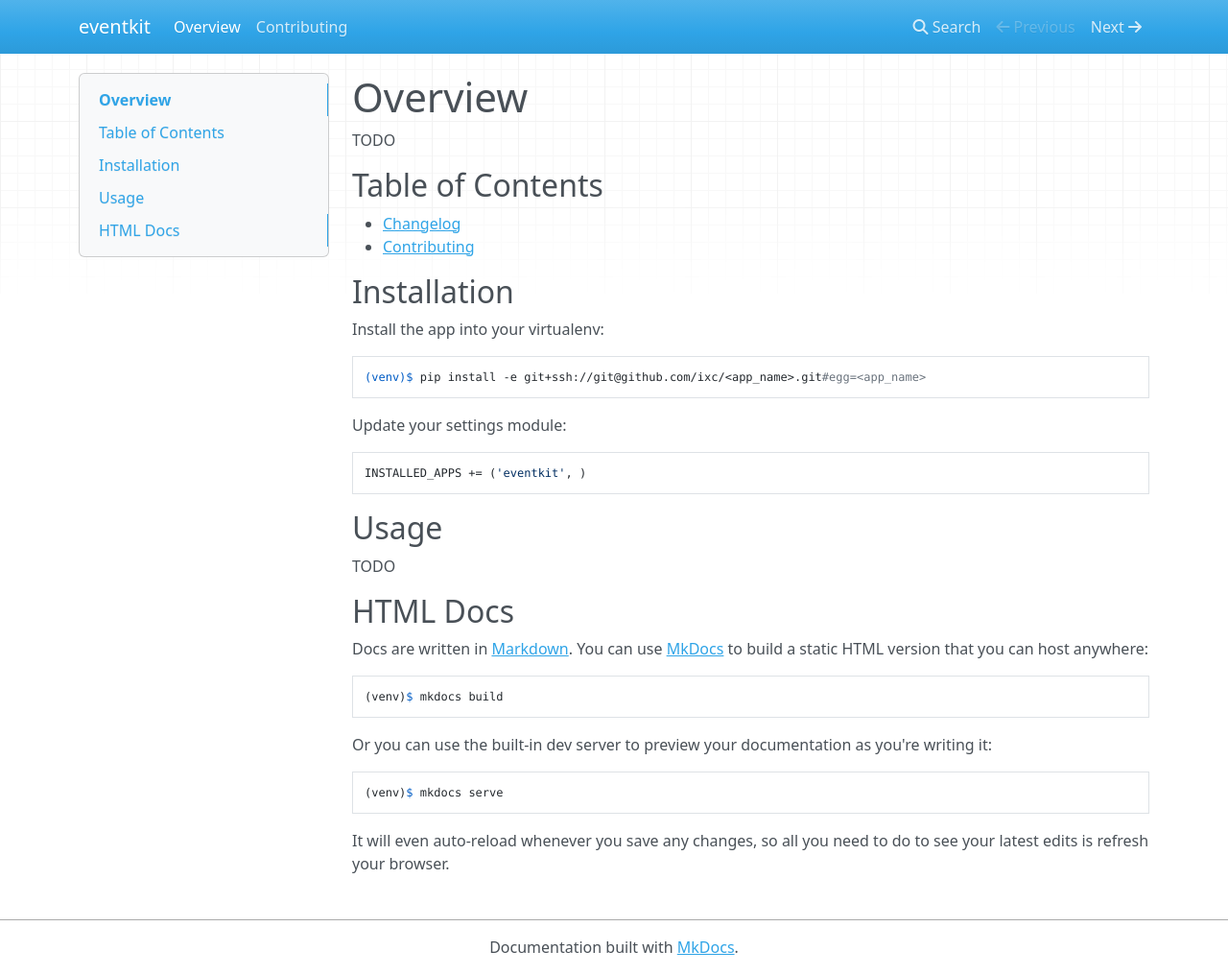
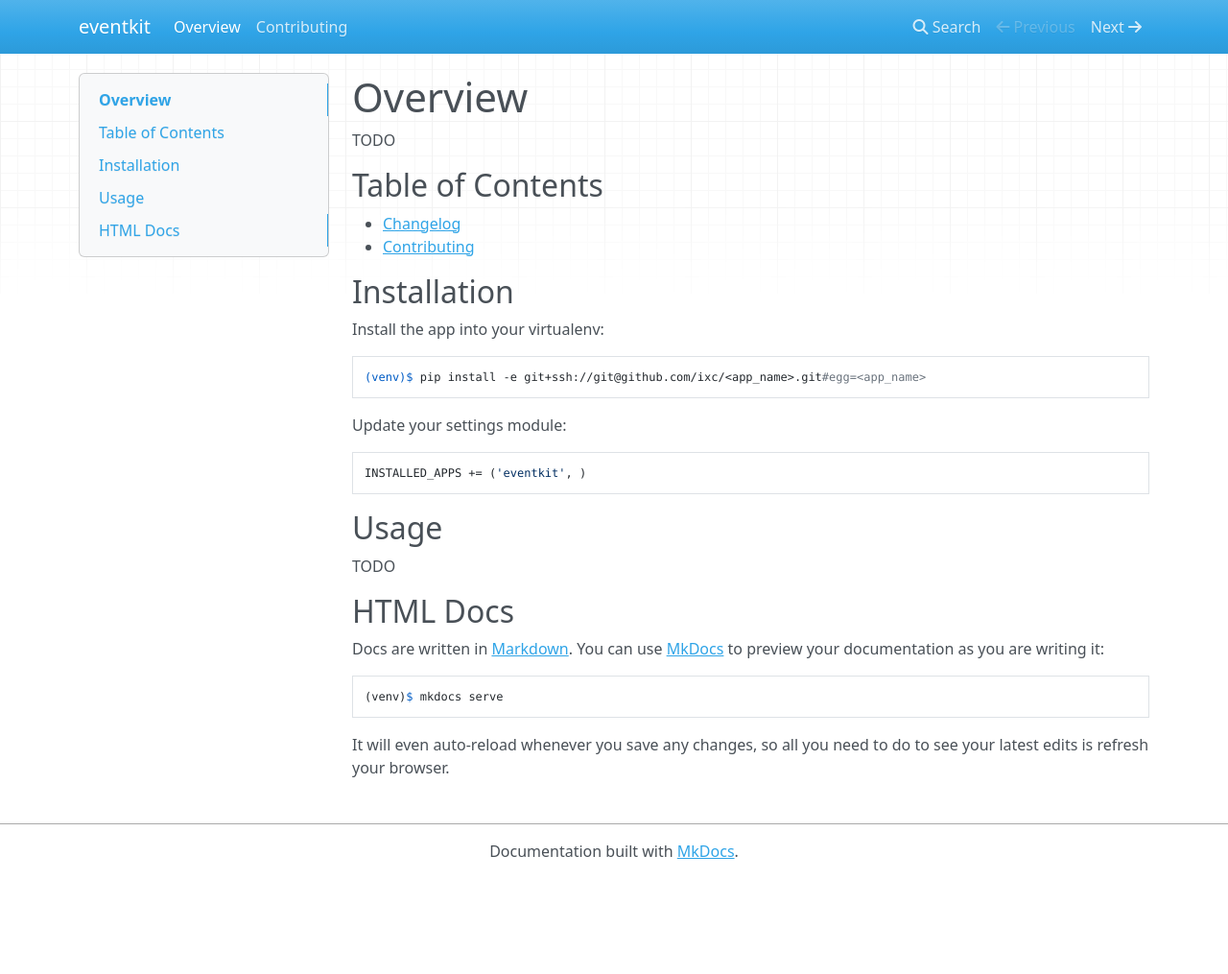
Before and after one commit to ic-labs/django-icekit, an MkDocs documentation site: the page built from docs/index.md, in a window 1280 px wide and 1015 px high. Shown: the whole window at 96% size. Built offline with MkDocs 1.6.1, drawn with Linux system fonts in a browser that asks for light colours; nearby versions of some CDN libraries.

Commit message:
Remove note about building static docs. Serving should be enough.

```diff
--- a/docs/index.md
+++ b/docs/index.md
@@ -23,13 +23,8 @@
 
 ## HTML Docs
 
-Docs are written in [Markdown]. You can use [MkDocs] to build a static HTML
-version that you can host anywhere:
-
-    (venv)$ mkdocs build
-
-Or you can use the built-in dev server to preview your documentation as you're
-writing it:
+Docs are written in [Markdown]. You can use [MkDocs] to preview your
+documentation as you are writing it:
 
     (venv)$ mkdocs serve
 
```
